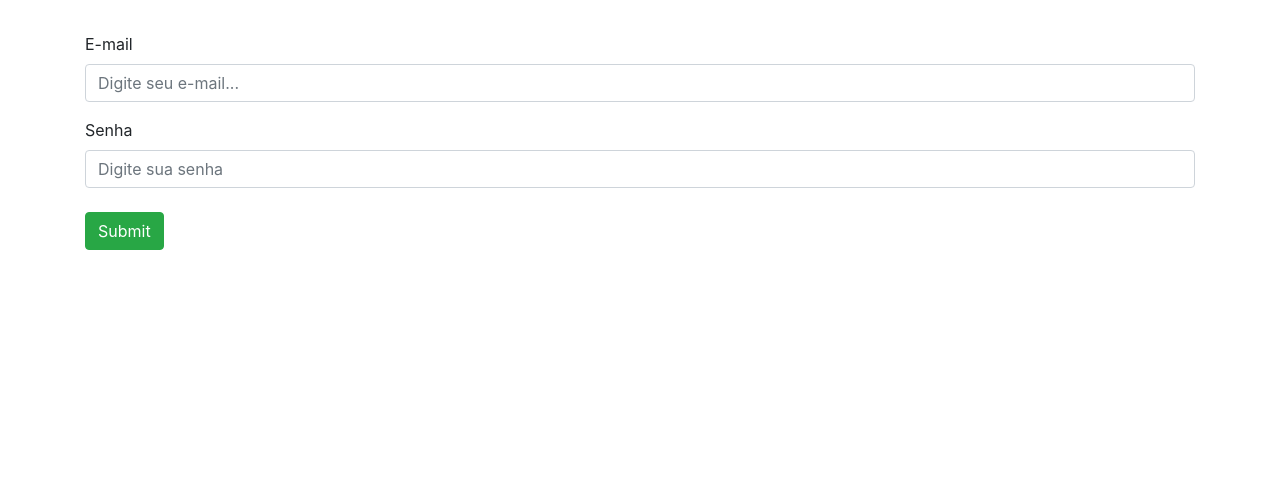
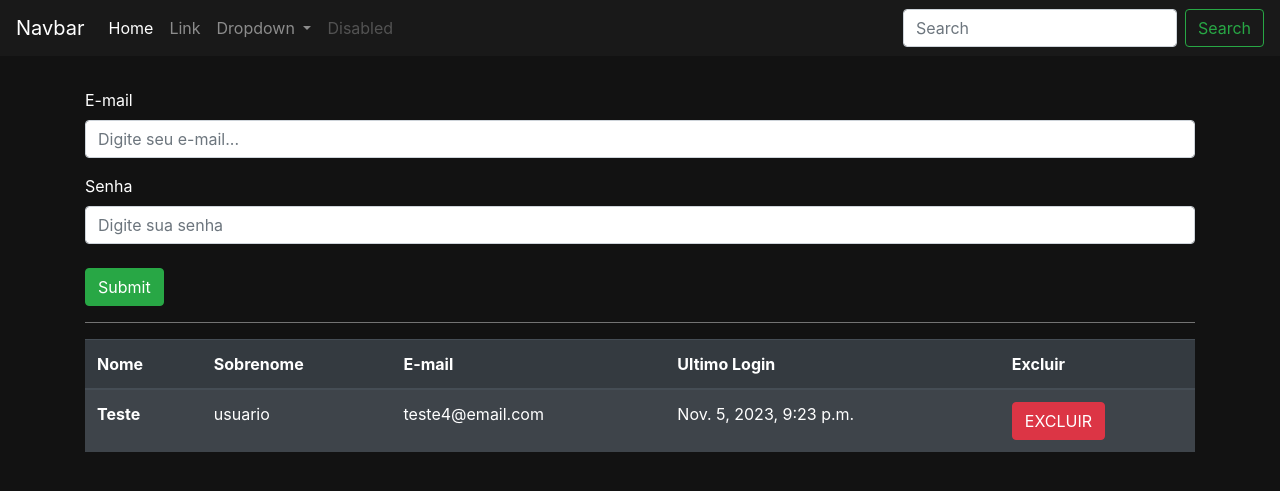
Before and after one commit to matheus-dev-fullstack/sistema_gerenciamento_django, a Django app: page /auth/cadastrar_vendedor/ in a window 1280 px wide. Shown: the top 491 px of the page. Run offline with Django 4.2, Linux system fonts and the light colour scheme; data comes from the database, SQL or seed files in the repository; both versions use the stored data as it was after the commit.

Commit message:
Organizando arquivos estáticos e página de consulta e edição de usuários

```diff
--- a/construct_manager/settings.py
+++ b/construct_manager/settings.py
@@ -120,6 +120,12 @@ USE_TZ = True
 # https://docs.djangoproject.com/en/4.2/howto/static-files/
 
 STATIC_URL = 'static/'
+STATICFILES_DIRS = (os.path.join(BASE_DIR, 'templates/static'),)
+STATIC_ROOT = os.path.join('static')
+
+MEDIA_ROOT = os.path.join(BASE_DIR, 'media')
+MEDIA_URL = '/media/'
+
 
 # Default primary key field type
 # https://docs.djangoproject.com/en/4.2/ref/settings/#default-auto-field
--- a/templates/base.html
+++ b/templates/base.html
@@ -1,3 +1,5 @@
+{% load static %}
+
 <!DOCTYPE html>
 <html lang="pt-BR">
   <head>
@@ -15,12 +17,50 @@
       integrity="sha384-xOolHFLEh07PJGoPkLv1IbcEPTNtaed2xpHsD9ESMhqIYd0nLMwNLD69Npy4HI+N"
       crossorigin="anonymous"
     />
+    <link rel="stylesheet" href="{% static 'usuarios/css/css.css' %}" />
     {% block 'head' %}
     {% endblock %}
 
     <title>{% block 'title' %}{% endblock %}</title>
   </head>
-  <body>
+  <body class="fundo">
+
+    <nav class="navbar navbar-expand-lg navbar-dark bg-nav">
+      <a class="navbar-brand" href="#">Navbar</a>
+      <button class="navbar-toggler" type="button" data-toggle="collapse" data-target="#navbarSupportedContent" aria-controls="navbarSupportedContent" aria-expanded="false" aria-label="Toggle navigation">
+        <span class="navbar-toggler-icon"></span>
+      </button>
+
+      <div class="collapse navbar-collapse" id="navbarSupportedContent">
+        <ul class="navbar-nav mr-auto">
+          <li class="nav-item active">
+            <a class="nav-link" href="#">Home <span class="sr-only">(current)</span></a>
+          </li>
+          <li class="nav-item">
+            <a class="nav-link" href="#">Link</a>
+          </li>
+          <li class="nav-item dropdown">
+            <a class="nav-link dropdown-toggle" href="#" id="navbarDropdown" role="button" data-toggle="dropdown" aria-haspopup="true" aria-expanded="false">
+              Dropdown
+            </a>
+            <div class="dropdown-menu" aria-labelledby="navbarDropdown">
+              <a class="dropdown-item" href="#">Action</a>
+              <a class="dropdown-item" href="#">Another action</a>
+              <div class="dropdown-divider"></div>
+              <a class="dropdown-item" href="#">Something else here</a>
+            </div>
+          </li>
+          <li class="nav-item">
+            <a class="nav-link disabled" href="#">Disabled</a>
+          </li>
+        </ul>
+        <form class="form-inline my-2 my-lg-0">
+          <input class="form-control mr-sm-2" type="search" placeholder="Search" aria-label="Search">
+          <button class="btn btn-outline-success my-2 my-sm-0" type="submit">Search</button>
+        </form>
+      </div>
+    </nav>
+
     {% block 'body' %}
     {% endblock %}
 
--- /dev/null
+++ b/templates/static/usuarios/css/css.css
@@ -0,0 +1,12 @@
+.fundo {
+    background-color: #121212;
+    color: #fff;
+}
+
+.bg-nav {
+    background-color: #191919 ;
+}
+
+.bg-hr {
+    background-color: grey;
+}
--- a/usuarios/templates/cadastrar_vendedor.html
+++ b/usuarios/templates/cadastrar_vendedor.html
@@ -9,6 +9,30 @@
             <input type="password" placeholder="Digite sua senha" name="senha" class="form-control" />
             <input type="submit" class="btn btn-success mt-4" />
         </form>
+        <hr class="bg-hr">
+            <table class="table table-striped table-dark">
+                <thead>
+                    <tr>
+                        <th scope="col">Nome</th>
+                        <th scope="col">Sobrenome</th>
+                        <th scope="col">E-mail</th>
+                        <th scope="col">Ultimo Login</th>
+                        <th scope="col">Excluir</th>
+                    </tr>
+                </thead>
+                <tbody>
+                    {% for vendedor in vendedores %}
+                    <tr>
+                        <th>{{vendedor.first_name}}</th>
+                        <td>{{vendedor.last_name}}</td>
+                        <td>{{vendedor.email}}</td>
+                        <td>{{vendedor.last_login}}</td>
+                        <td><a class="btn btn-danger">EXCLUIR</a></td>
+
+                    </tr>
+                    {% endfor %}
+                </tbody>
+            </table>
     </div>
 
 {% endblock %}
--- a/usuarios/views.py
+++ b/usuarios/views.py
@@ -9,7 +9,8 @@ from django.contrib import auth
 @has_permission_decorator('cadastrar_vendedor')
 def cadastrar_vendedor(request):
     if request.method == "GET":
-        return render(request, 'cadastrar_vendedor.html')
+        vendedores = Users.objects.filter(cargo="V")
+        return render(request, 'cadastrar_vendedor.html', {'vendedores': vendedores})
     if request.method == "POST":
         email = request.POST.get('email')
         senha = request.POST.get('senha')
```
Also changed, not shown: db.sqlite3.
